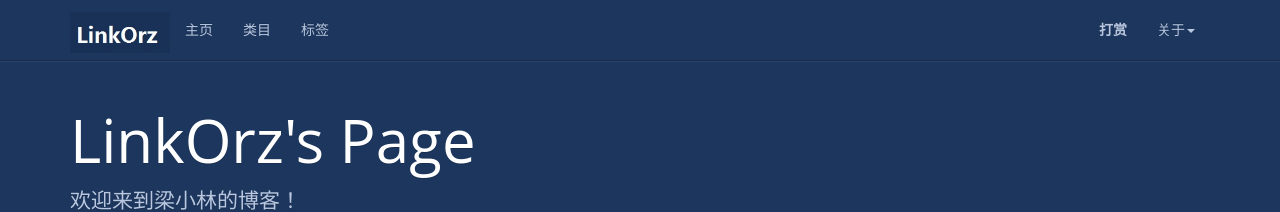
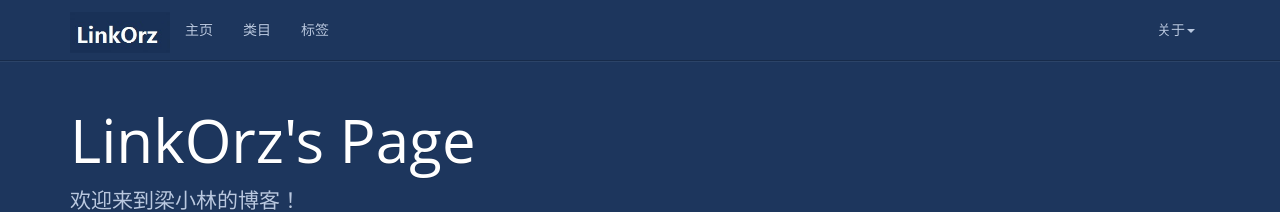
Before and after one commit to seline100/seline100.github.io, a Jekyll site: the page built from index.html, in a window 1280 px wide. Shown: the top 212 px of the page. Built offline with Jekyll 4.4.1, drawn with Linux system fonts in a browser that asks for light colours; nearby versions of some CDN libraries; the list of posts is cut into pages by our own code; comment, search, counter and statistics services are not loaded.

Commit message:
remove donate.

```diff
--- a/_includes/header.html
+++ b/_includes/header.html
@@ -23,9 +23,6 @@
         </li>
       </ul>
       <ul class="nav navbar-nav navbar-right">
-        <li>
-          <a href="{{ '/donate/' | prepend: site.baseurl }}"><strong>打赏</strong></a>
-        </li>
         <li class="dropdown">
           <a href="#" class="dropdown-toggle" data-toggle="dropdown">关于<b class="caret"></b></a>
           <ul class="dropdown-menu">
```
